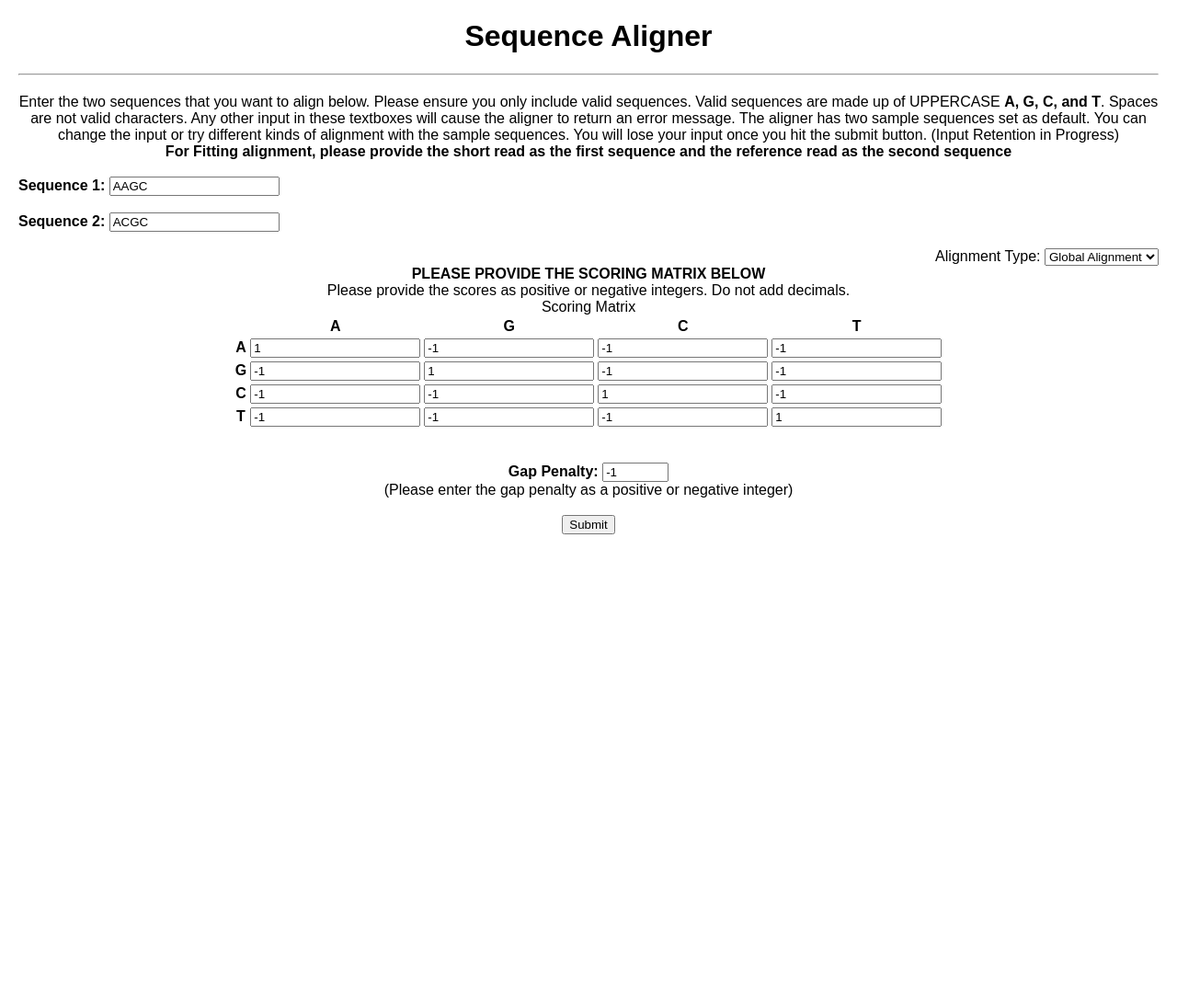
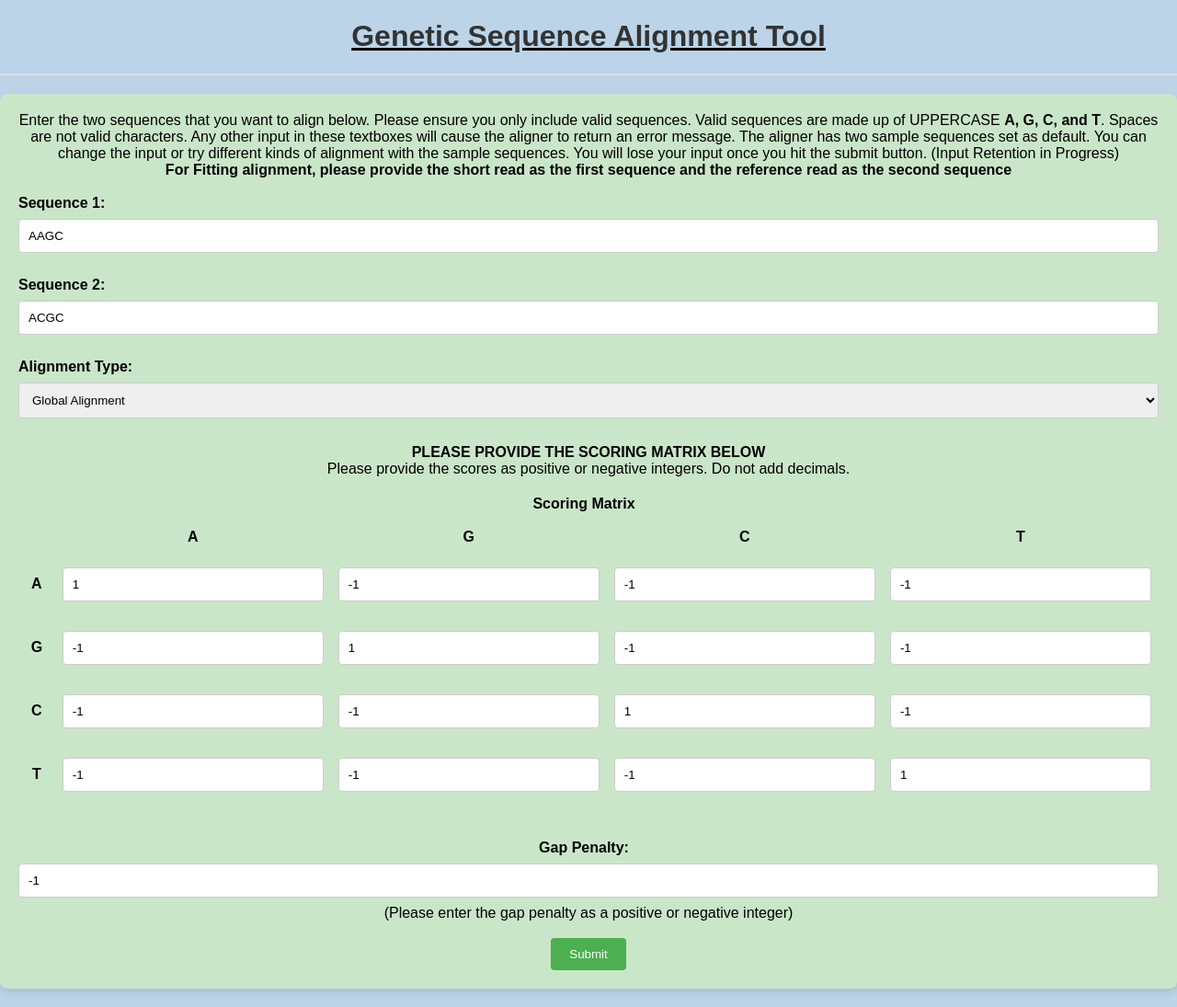
Before and after one commit to Purvanshbal/Sequence_Aligner, a Flask app: page / in a window 1280 px wide. Shown: the whole page at 92% size. Before the commit the page ends 581 px from the top, so only its background shows below. Run offline with Flask 3, Linux system fonts and the light colour scheme.

Commit message:
Change UI to make it look better

```diff
--- a/app/static/style.css
+++ b/app/static/style.css
@@ -1,26 +1,14 @@
 body {
-    font-family: Arial, sans-serif;
-    margin: 20px;
-}
-
-form {
-    margin-top: 20px;
-}
-
-#result {
-    margin-top: 20px;
-    border: 1px solid #ccc;
-    padding: 10px;
+    font-family: 'Arial', sans-serif;
+    background-color: #bbd4e8;
+    margin: 0;
+    padding: 0;
 }
 
 .center {
     text-align: center;
+    margin-top: 20px;
 }
-
-.matrixInput{
-    margin-left: auto;
-    margin-right: auto;
-  }
 
 .right {
     text-align: right;
@@ -29,3 +17,67 @@ form {
 .left {
     text-align: left;
 }
+
+
+hr {
+    border: 1px solid #ddd;
+}
+
+h1 {
+    color: #333;
+}
+
+form {
+    background-color: rgb(202, 230, 201);
+    padding: 20px;
+    border-radius: 8px;
+    box-shadow: 0 4px 8px rgba(0, 0, 0, 0.1);
+    margin: 20px auto;
+}
+
+label {
+    font-weight: bold;
+    margin-right: 10px;
+}
+
+input[type="text"], input[type="number"], select {
+    width: 100%;
+    padding: 10px;
+    margin: 8px 0;
+    box-sizing: border-box;
+    border: 1px solid #ccc;
+    border-radius: 4px;
+}
+
+.matrixInput {
+    margin-top: 10px;
+    border-collapse: collapse;
+    width: 100%;
+}
+
+.matrixInput td {
+    padding: 8px;
+    text-align: center;
+}
+
+input[type="submit"] {
+    background-color: #4CAF50;
+    color: white;
+    padding: 10px 20px;
+    border: none;
+    border-radius: 4px;
+    cursor: pointer;
+}
+
+input[type="submit"]:hover {
+    background-color: #45a049;
+}
+
+#result, #score {
+    margin-top: 20px;
+    font-size: larger;
+    background-color: #fff;
+    padding: 20px;
+    border-radius: 8px;
+    box-shadow: 0 4px 8px rgba(0, 0, 0, 0.1);
+}
--- a/app/templates/index.html
+++ b/app/templates/index.html
@@ -4,12 +4,12 @@
     <meta charset="UTF-8">
     <meta name="viewport" content="width=device-width, initial-scale=1.0">
     <link rel="stylesheet" href="{{ url_for('static', filename='style.css') }}">
-    <title>Flask Project</title>
+    <title>Sequence Aligner</title>
 </head>
 <body>
 
     <div class="center">
-        <h1 >Sequence Aligner</h1>
+       <u><h1 >Genetic Sequence Alignment Tool</h1></u>
     </div>
 
     <hr>
@@ -31,7 +31,7 @@
         <input type="text" name="code2" placeholder="ACGC (Some sample string)" value="ACGC"> <br><br>
         </b>
 
-        <div class = "right">
+        <div class = "left">
             <label for="alignmentType">Alignment Type:</label>
             <select id="alignmentType" name="alignmentType">
             <option value="global">Global Alignment</option>
@@ -112,15 +112,15 @@
     </form>
     {% if result %}
         <div id="result">
-            <b><p>Result:</p></b>
-            <pre>{{ result }}</pre>
+            <b><p>Result:</p>
+            <pre>{{ result }}</pre></b>
         </div>
     {% endif %}
 
     {% if score %}
     <div id="score">
-        <b><p>Score:</p></b>
-        <pre>{{ score }}</pre>
+        <b><p>Score:</p>
+        <pre>{{ score }}</pre></b>
     </div>
 {% endif %}
 </div>
--- a/app/views.py
+++ b/app/views.py
@@ -16,6 +16,7 @@ def run_code():
 
     if not check_input(seq1) or not check_input(seq2):
         result = "ERRRORRRRRR. Check your input strings"
+        score = "ERRRR"
     else:
         type_of_alignment = request.form['alignmentType']
         positions = ['a','b', 'c', 'd', 'e', 'f', 'g','h','i','j','k','l','m','n','o', 'p']
```
